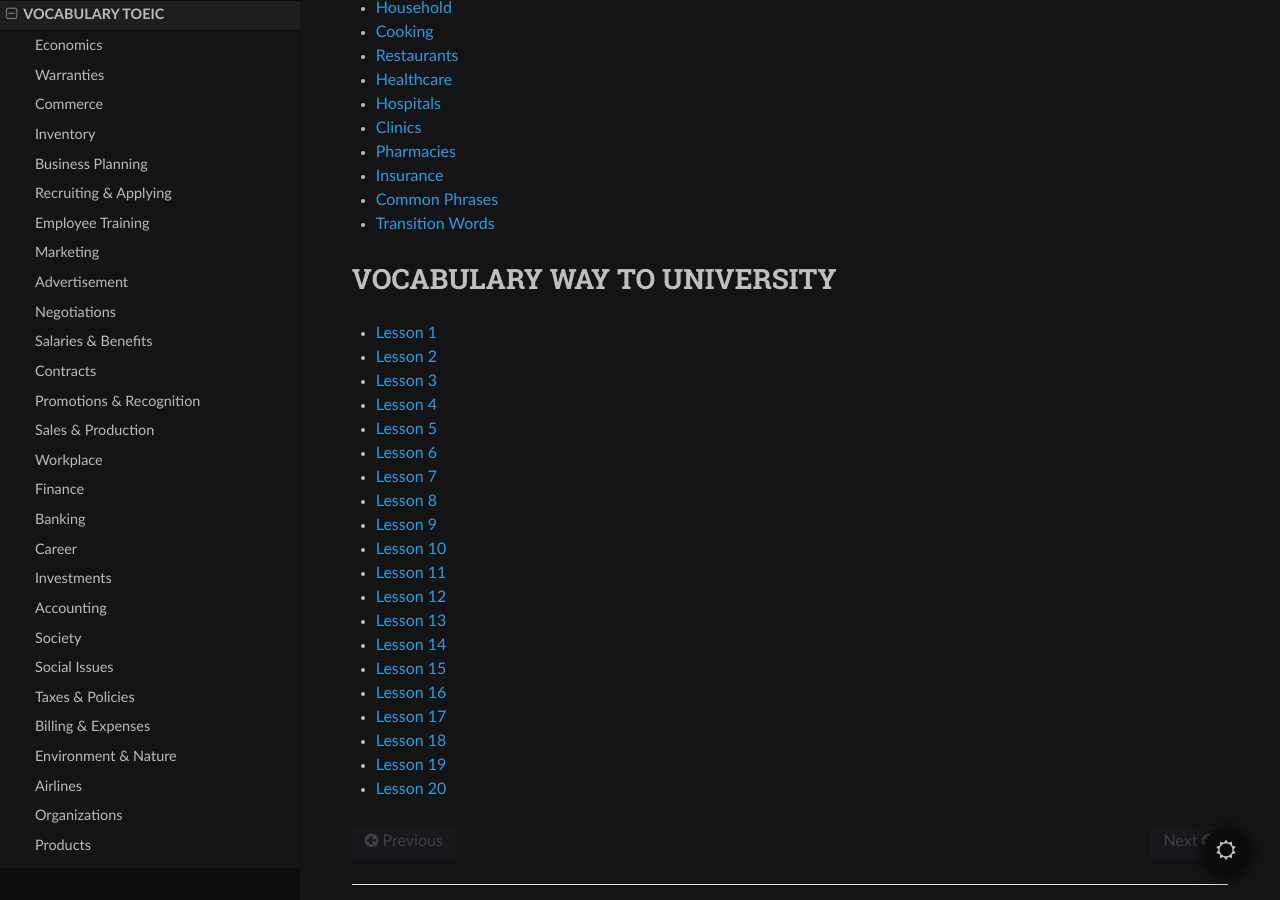
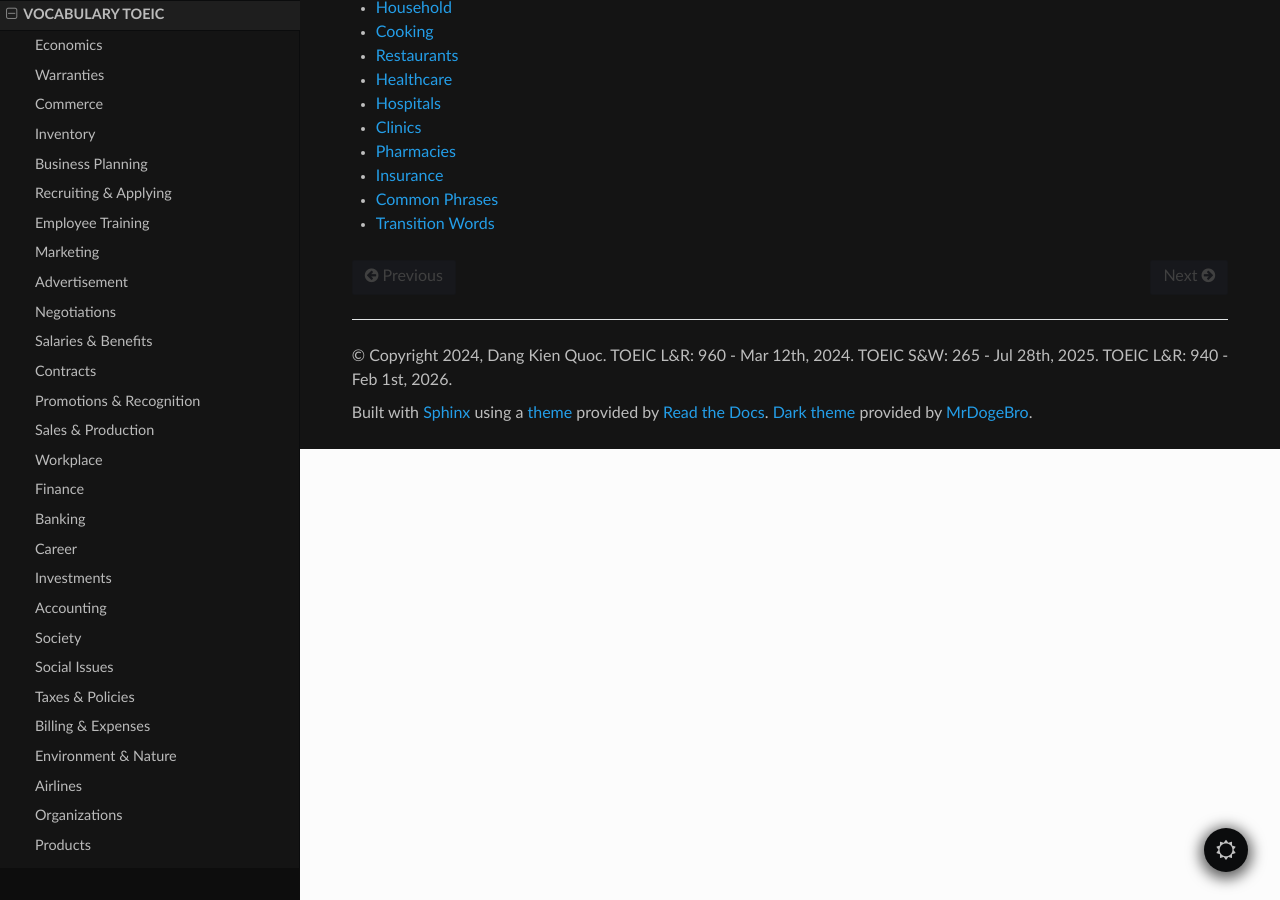
Before and after one commit to ryanjtr/ToeicTipsAndTricks, a Sphinx documentation site: the page built from docs/source/Contents/vocab.rst, in a window 1280 px wide and 900 px high, scrolled down 1508 px. Built offline with Sphinx 7.4.7 and the Read the Docs theme 3.1.0, drawn with Linux system fonts in a browser that asks for light colours; some of the changed lines change nothing that is shown.

Commit message:
Hide thpt

```diff
--- a/docs/source/Contents/vocab.rst
+++ b/docs/source/Contents/vocab.rst
@@ -71,29 +71,29 @@ VOCABULARY TOEIC
    Toeic/VocabWeb/65_common_phrases.rst
    Toeic/VocabWeb/66_transition_words.rst
 
-VOCABULARY WAY TO UNIVERSITY
-============================
+.. VOCABULARY WAY TO UNIVERSITY
+.. ============================
 
-.. toctree::
-   :maxdepth: 1
+.. .. toctree::
+..    :maxdepth: 1
 
-   OnthiTHPTQG/VocabWeb/01_lesson_1.rst
-   OnthiTHPTQG/VocabWeb/02_lesson_2.rst
-   OnthiTHPTQG/VocabWeb/03_lesson_3.rst
-   OnthiTHPTQG/VocabWeb/04_lesson_4.rst
-   OnthiTHPTQG/VocabWeb/05_lesson_5.rst
-   OnthiTHPTQG/VocabWeb/06_lesson_6.rst
-   OnthiTHPTQG/VocabWeb/07_lesson_7.rst
-   OnthiTHPTQG/VocabWeb/08_lesson_8.rst
-   OnthiTHPTQG/VocabWeb/09_lesson_9.rst
-   OnthiTHPTQG/VocabWeb/10_lesson_10.rst
-   OnthiTHPTQG/VocabWeb/11_lesson_11.rst
-   OnthiTHPTQG/VocabWeb/12_lesson_12.rst
-   OnthiTHPTQG/VocabWeb/13_lesson_13.rst
-   OnthiTHPTQG/VocabWeb/14_lesson_14.rst
-   OnthiTHPTQG/VocabWeb/15_lesson_15.rst
-   OnthiTHPTQG/VocabWeb/16_lesson_16.rst
-   OnthiTHPTQG/VocabWeb/17_lesson_17.rst
-   OnthiTHPTQG/VocabWeb/18_lesson_18.rst
-   OnthiTHPTQG/VocabWeb/19_lesson_19.rst
-   OnthiTHPTQG/VocabWeb/20_lesson_20.rst
+..    OnthiTHPTQG/VocabWeb/01_lesson_1.rst
+..    OnthiTHPTQG/VocabWeb/02_lesson_2.rst
+..    OnthiTHPTQG/VocabWeb/03_lesson_3.rst
+..    OnthiTHPTQG/VocabWeb/04_lesson_4.rst
+..    OnthiTHPTQG/VocabWeb/05_lesson_5.rst
+..    OnthiTHPTQG/VocabWeb/06_lesson_6.rst
+..    OnthiTHPTQG/VocabWeb/07_lesson_7.rst
+..    OnthiTHPTQG/VocabWeb/08_lesson_8.rst
+..    OnthiTHPTQG/VocabWeb/09_lesson_9.rst
+..    OnthiTHPTQG/VocabWeb/10_lesson_10.rst
+..    OnthiTHPTQG/VocabWeb/11_lesson_11.rst
+..    OnthiTHPTQG/VocabWeb/12_lesson_12.rst
+..    OnthiTHPTQG/VocabWeb/13_lesson_13.rst
+..    OnthiTHPTQG/VocabWeb/14_lesson_14.rst
+..    OnthiTHPTQG/VocabWeb/15_lesson_15.rst
+..    OnthiTHPTQG/VocabWeb/16_lesson_16.rst
+..    OnthiTHPTQG/VocabWeb/17_lesson_17.rst
+..    OnthiTHPTQG/VocabWeb/18_lesson_18.rst
+..    OnthiTHPTQG/VocabWeb/19_lesson_19.rst
+..    OnthiTHPTQG/VocabWeb/20_lesson_20.rst
```
